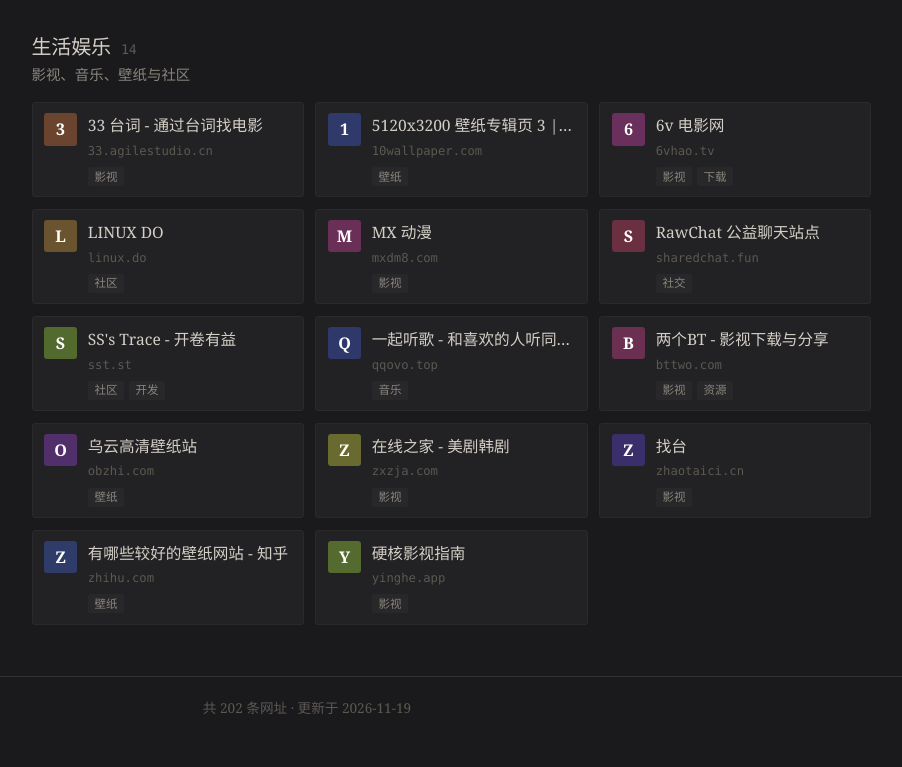
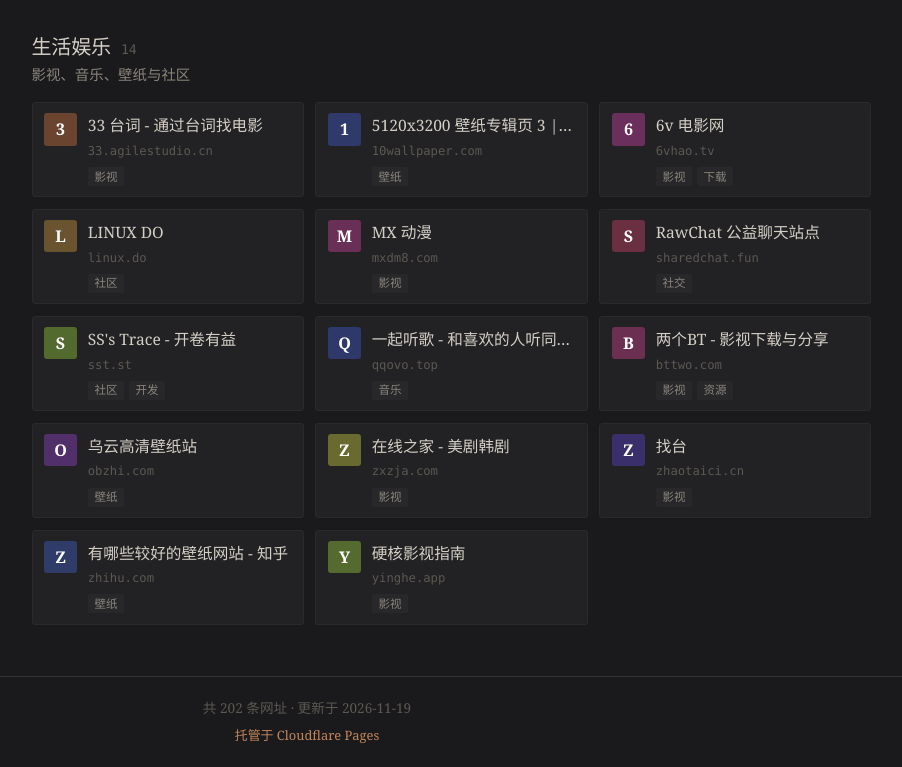
Before and after one commit to CS215269/shuai-nav, a plain HTML site: page index.html in a window 1280 px wide. Shown: the part 8606-9373 px from the top of the page, without its empty margins (333-1235 px from the left). Before the commit the page ends 9346 px from the top, so only its background shows below. Drawn offline with Linux system fonts and the light colour scheme.

Commit message:
feat(页脚):增加 Cloudflare Pages 托管链接
Co-Authored-By: Claude Opus 4.7 <noreply@anthropic.com>

```diff
--- a/assets/style.css
+++ b/assets/style.css
@@ -236,6 +236,7 @@ code { font-family: var(--font-mono); font-size: .85em; background: var(--bg-cod
   padding: 1.2rem 1.5rem; text-align: center;
   font-size: .8rem; color: var(--text-faint);
 }
+.site-footer .footer-credit { margin-top: .35rem; font-size: .95em; }
 
 /* ---------------- Responsive ---------------- */
 @media (max-width: 860px) {
--- a/index.html
+++ b/index.html
@@ -60,6 +60,9 @@
   <footer class="site-footer">
     <p>共 <span id="totalCount">0</span> 条网址 ·
        更新于 <span id="updatedAt">—</span></p>
+    <p class="footer-credit">
+      <a href="https://www.cloudflare-cn.com/developer-platform/products/pages/" target="_blank" rel="noopener noreferrer">托管于 Cloudflare Pages</a>
+    </p>
   </footer>
 
   <script src="data/sites.js"></script>
```
